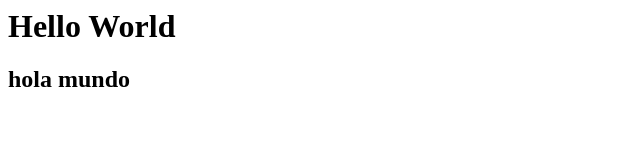
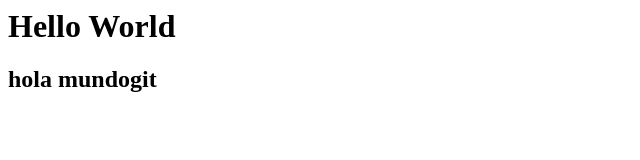
Before and after one commit to GG-Gx/majo-ger-project, a plain HTML site: page index.html in a window 1280 px wide. Shown: the full height of the page, 0-640 px from the left. Drawn offline with Linux system fonts and the light colour scheme.

Commit message:
committed

```diff
--- a/index.html
+++ b/index.html
@@ -1,2 +1,2 @@
 <h1>Hello World</h1>
-<h2>hola mundo</h2>
+<h2>hola mundogit</h2>
```
